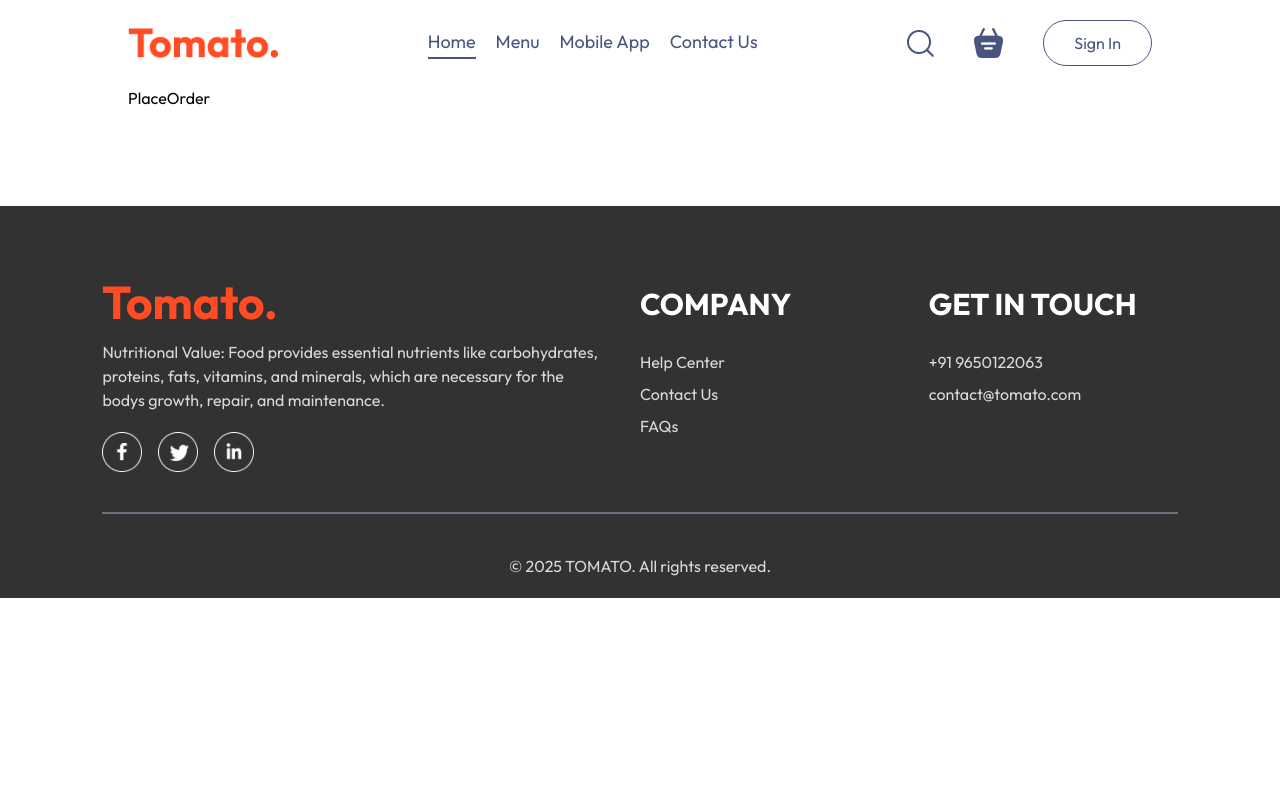
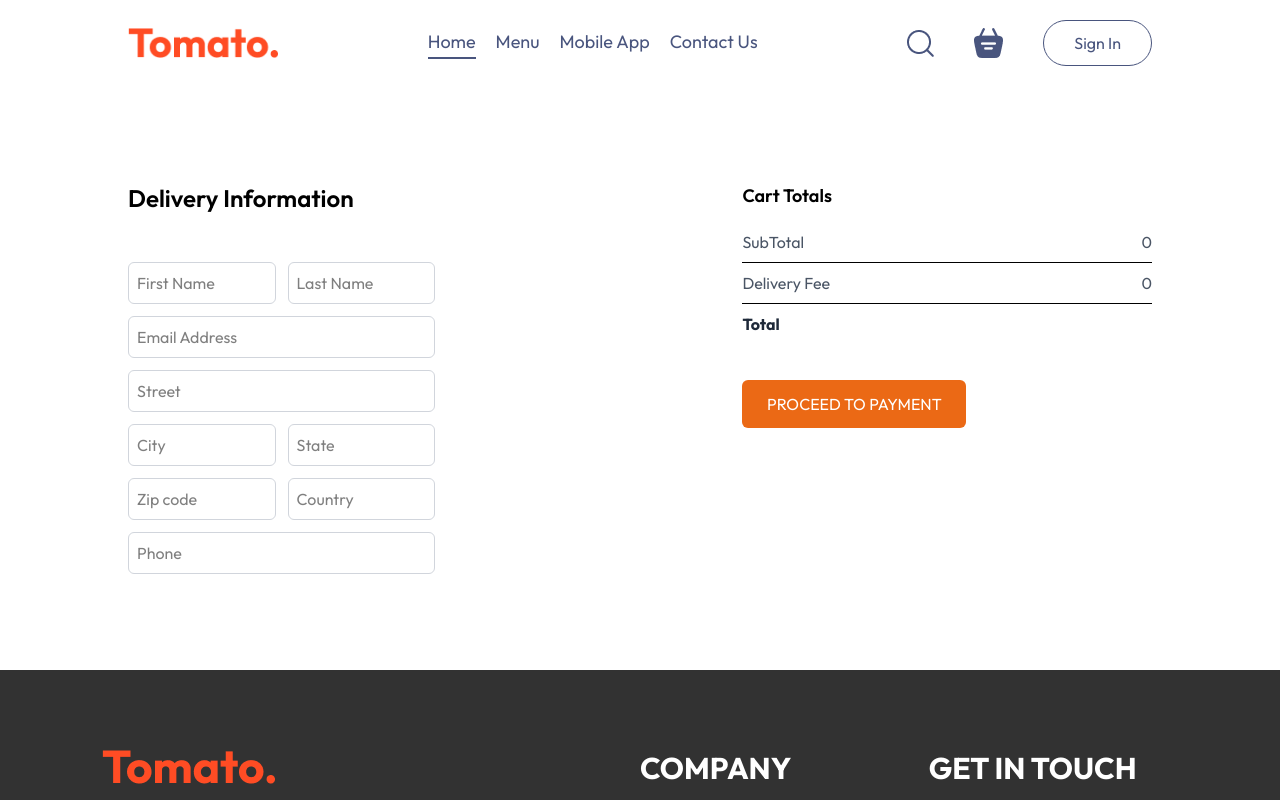
Before and after one commit to hiteshjoshi12/Food-Delivery, a React (Vite) app in the folder FrontEnd/: page /order in a window 1280 px wide. Shown: the top 800 px of the page. Built offline with nearby package versions, Linux system fonts and the light colour scheme.

Commit message:
add Cart and PlaceOrder components; implement delivery information form and total calculation; enhance navigation to checkout

```diff
--- a/FrontEnd/src/pages/Cart/Cart.jsx
+++ b/FrontEnd/src/pages/Cart/Cart.jsx
@@ -1,8 +1,10 @@
 import { useContext } from "react";
 import { StoreContext } from "../../context/StoreContex";
+import { useNavigate } from "react-router-dom";
 
 const Cart = () => {
   const { cartItems, food_list, removeFromCart,getTotalCartAmount } = useContext(StoreContext);
+  const navigate = useNavigate();
   return (
     <div className="mt-24">
       <div className="w-full">
@@ -42,15 +44,15 @@
             <hr className="my-2" />
             <div className="flex justify-between text-gray-600">
               <p>Delivery Fee</p>
-              <p>{2}</p>
+              <p>{getTotalCartAmount() === 0 ?0:2}</p>
             </div>
             <hr className="my-2" />
             <div className="flex justify-between text-gray-800 font-bold">
               <p>Total</p>
-              <b>{getTotalCartAmount()+2}</b>
+              <b>{getTotalCartAmount() === 0?"": getTotalCartAmount()+2}</b>
             </div>
           </div>
-          <button className="bg-[#eb6915] text-white w-56 py-3 rounded-md cursor-pointer">
+          <button onClick={()=>navigate('/order')} className="bg-[#eb6915] text-white w-56 py-3 rounded-md cursor-pointer">
             PROCEED TO CHECKOUT
           </button>
         </div>
--- a/FrontEnd/src/pages/PlaceOrder/PlaceOrder.jsx
+++ b/FrontEnd/src/pages/PlaceOrder/PlaceOrder.jsx
@@ -1,9 +1,92 @@
-
+import { useContext } from "react";
+import { StoreContext } from "../../context/StoreContex";
 
 const PlaceOrder = () => {
+  const { getTotalCartAmount } = useContext(StoreContext);
+
   return (
-    <div>PlaceOrder</div>
-  )
-}
+    <form className="flex justify-between items-start gap-12 mt-24 flex-wrap">
+      <div className="w-full max-w-[min(30%,500px)]">
+        <p className="text-2xl font-semibold mb-12">Delivery Information</p>
+        <div className="flex gap-3">
+          <input
+            type="text"
+            placeholder="First Name"
+            className="w-full p-2 border border-gray-300 rounded-md outline-none focus:outline-tomato"
+          />
+          <input
+            type="text"
+            placeholder="Last Name"
+            className="w-full p-2 border border-gray-300 rounded-md outline-none focus:outline-tomato"
+          />
+        </div>
+        <input
+          type="email"
+          placeholder="Email Address"
+          className="w-full p-2 border border-gray-300 rounded-md outline-none focus:outline-tomato mt-3"
+        />
+        <input
+          type="text"
+          placeholder="Street"
+          className="w-full p-2 border border-gray-300 rounded-md outline-none focus:outline-tomato mt-3"
+        />
+        <div className="flex gap-3 mt-3">
+          <input
+            type="text"
+            placeholder="City"
+            className="w-full p-2 border border-gray-300 rounded-md outline-none focus:outline-tomato"
+          />
+          <input
+            type="text"
+            placeholder="State"
+            className="w-full p-2 border border-gray-300 rounded-md outline-none focus:outline-tomato"
+          />
+        </div>
+        <div className="flex gap-3 mt-3">
+          <input
+            type="text"
+            placeholder="Zip code"
+            className="w-full p-2 border border-gray-300 rounded-md outline-none focus:outline-tomato"
+          />
+          <input
+            type="text"
+            placeholder="Country"
+            className="w-full p-2 border border-gray-300 rounded-md outline-none focus:outline-tomato"
+          />
+        </div>
+        <input
+          type="text"
+          placeholder="Phone"
+          className="w-full p-2 border border-gray-300 rounded-md outline-none focus:outline-tomato mt-3"
+        />
+      </div>
 
-export default PlaceOrder
+      <div className="w-full max-w-[min(40%,500px)]">
+        <div className="flex flex-col gap-5">
+          <h2 className="text-lg font-semibold">Cart Totals</h2>
+          <div>
+            <div className="flex justify-between text-gray-600">
+              <p>SubTotal</p>
+              <p>{getTotalCartAmount()}</p>
+            </div>
+            <hr className="my-2" />
+            <div className="flex justify-between text-gray-600">
+              <p>Delivery Fee</p>
+              <p>{getTotalCartAmount() === 0?0:2}</p>
+            </div>
+            <hr className="my-2" />
+            <div className="flex justify-between text-gray-800 font-bold">
+              <p>Total</p>
+              <b>{getTotalCartAmount() === 0 ?"":getTotalCartAmount() + 2}</b>
+            </div>
+          </div>
+          <button className="bg-[#eb6915] text-white w-56 py-3 rounded-md cursor-pointer mt-6">
+            PROCEED TO PAYMENT
+          </button>
+        </div>
+      </div>
+    </form>
+  );
+};
+
+export default PlaceOrder;
```
